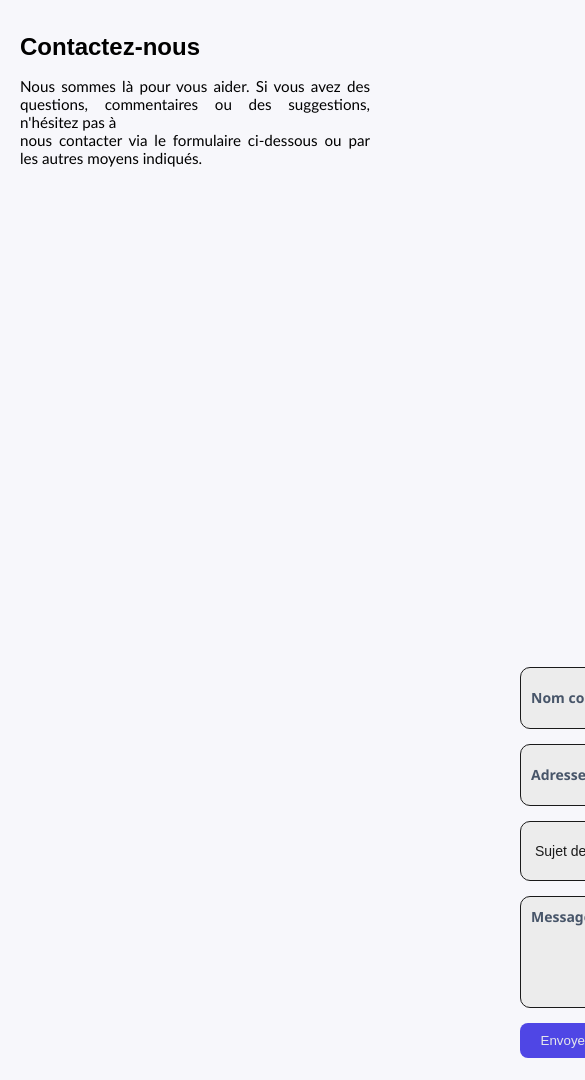
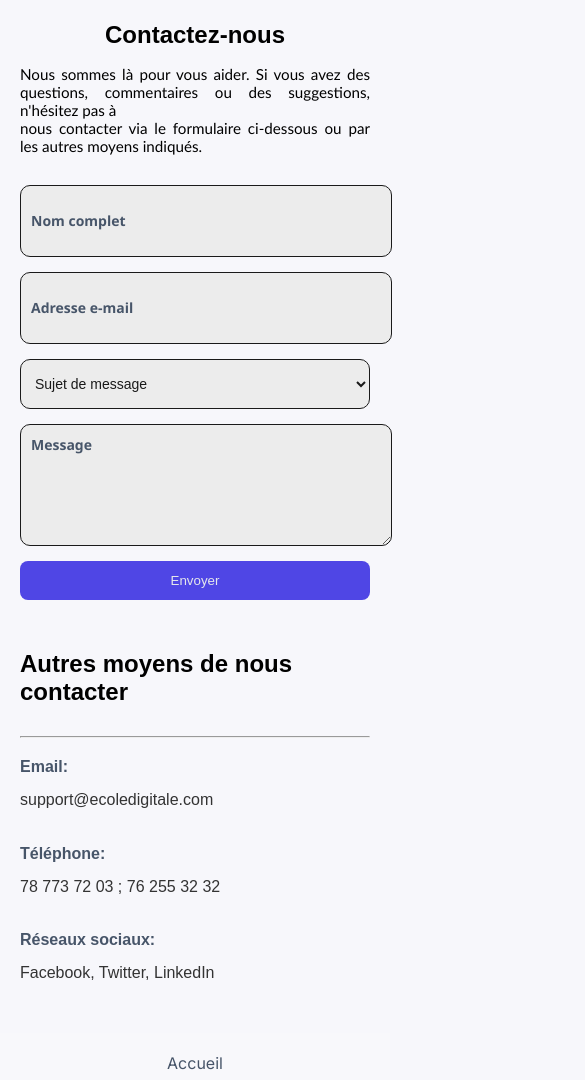
Before and after one commit to ninjaRever/ecoledigital.github.io, a plain HTML site: page html/contact.html in a window 390 px wide. Shown: the part 76-1156 px from the top of the page, 585 px wide, since content can reach past the window. Drawn offline with Linux system fonts and the light colour scheme.

Commit message:
responsive contact

```diff
--- a/css/contact.css
+++ b/css/contact.css
@@ -16,54 +16,49 @@ body {
 h1 {
   text-align: start;
   font-weight: bold;
-
-    font-family: Arial, Helvetica, sans-serif;
-    font-style: normal;
-
+  font-family: Arial, Helvetica, sans-serif;
 }
 
 .description {
   text-align: start;
   margin-bottom: 30px;
-     justify-content: center;
-font-family:'Trebuchet MS', 'Lucida Sans Unicode', 'Lucida Grande', 'Lucida Sans', Arial, sans-serif;
-font-weight: 400;
+  font-family: 'Trebuchet MS', 'Lucida Sans Unicode', 'Lucida Grande', 'Lucida Sans', Arial, sans-serif;
+  font-weight: 400;
 }
 
 .formulaire {
   display: flex;
   flex-direction: column;
   gap: 15px;
-
 }
 
-.formulaire input
- {
- height: 80px;
-  width:80%;
-  padding:10px;
-  height:40px;
-  background-color:rgb(236, 236, 236);
-    border:1px solid rgb(26,26,26);
-    color:rgb(26,26,26); border-radius:10px;
+.formulaire input,
+.formulaire select,
+.formulaire textarea {
+  width: 100%;
+  padding: 10px;
+  background-color: rgb(236, 236, 236);
+  border: 1px solid rgb(26, 26, 26);
+  color: rgb(26, 26, 26);
+  border-radius: 10px;
+  font-size: 16px;
 }
-.formulaire select{
-  height: 80px;
-  width:84%;
-  padding:10px;
-  height:60px;
-  background-color:rgb(236, 236, 236);
-    border:1px solid rgb(26,26,26);
-    color:rgb(26,26,26); border-radius:10px;
+
+.formulaire input,
+.formulaire select {
+  height: 50px;
 }
+
 .formulaire textarea {
-  height: 80px;
-  width:80%;
-  padding:10px;
-  height:90px;
-  background-color:rgb(236, 236, 236);
-    border:1px solid rgb(26,26,26);
-    color:rgb(26,26,26); border-radius:10px;
+  height: 100px;
+  resize: vertical;
+}
+
+textarea,
+::placeholder {
+  color: #475569;
+  font-weight: 700;
+  font-family: 'Segoe UI', Tahoma, Geneva, Verdana, sans-serif;
 }
 
 .buttons {
@@ -74,7 +69,7 @@ font-weight: 400;
   padding: 10px 20px;
   cursor: pointer;
   transition: 0.3s;
-  width: 90px;
+  width: 150px;
 }
 
 .buttons:hover {
@@ -92,6 +87,8 @@ font-weight: 400;
   text-align: center;
 }
 
+
+
 .contact-info {
   margin-top: 40px;
 }
@@ -107,6 +104,21 @@ font-weight: 400;
   line-height: 1.8;
 }
 
+
+.contact-info h4 {
+  margin-bottom: 30px;
+  font-weight: 700;
+  font-size: 1.5rem;
+}
+
+.contact-info ul li {
+  margin-bottom: 25px;
+  font-weight: 700;
+  font-size: 1.2rem;
+  color: #333;
+}
+
+
 #last {
   margin-top: 20px;
   color: rgb(55, 65, 81);
@@ -114,32 +126,29 @@ font-weight: 400;
   text-align: center;
 }
 
-/* ========== FLEX LAYOUT POUR GRAND ÉCRAN ========== */
+
+
 .content-flex {
   display: flex;
   flex-direction: column;
   gap: 30px;
-  border: 1px solid #f7f7fb;;
+  margin-top: 20px;
 }
 
 @media screen and (min-width: 1024px) {
   .content-flex {
     flex-direction: row;
-    justify-content: space-between;
     align-items: flex-start;
+    gap: 60px; /* espace horizontal */
   }
 
   .formulaire,
   .contact-info {
-    width: 48%;
-  }
-
-  .contact-info {
-    width: 800px
+    width: 50%;
   }
 }
 
-/* ========== RESPONSIVE TABLETTE ========== */
+
 @media screen and (max-width: 1024px) {
   .container {
     max-width: 90%;
@@ -149,9 +158,10 @@ font-weight: 400;
   .contact-info,
   .formulaire {
     width: 100%;
-    margin:500px
+    margin: 0 auto;
   }
 }
+
 
 /* ========== RESPONSIVE MOBILE ========== */
 @media screen and (max-width: 600px) {
@@ -171,15 +181,9 @@ font-weight: 400;
     font-size: 14px;
   }
 
-  button {
+  .buttons {
     width: 100%;
-  }
-  .fin{
-    margin: 400px;
-    width: 500px;
-      font-size: large;
-    font-weight: bold;
-    font-style: normal;
+    padding: 12px;
   }
 
   .contact-info h2 {
@@ -191,48 +195,55 @@ font-weight: 400;
   }
 
   #last {
-
     text-align: start;
-    color:   rgb(55, 65, 81);
-    font-weight:400;
-  font-size:small;
-  margin-left: 0px
+    color: rgb(55, 65, 81);
+    font-weight: 400;
+    font-size: small;
+    margin-left: 0;
   }
 }
-textarea{
-    color: #475569;
-    font-weight: 700;
-      font-family: 'Segoe UI', Tahoma, Geneva, Verdana, sans-serif;}
-      ::placeholder{
-        color: #475569;
-    font-weight: 700;
-      font-family: 'Segoe UI', Tahoma, Geneva, Verdana, sans-serif;
-      }
 
-#mail{
-    color:   #475569;
-    font-weight: bold;
-    font-size: larger;
+/* ========== COULEURS DES CONTACTS ========== */
+#mail, #call, #reseau {
+  color: #475569;
+  font-weight: bold;
+  font-size: larger;
 }
-#mail2{
-     font-weight: bold;
-    font-size: larger;
+
+#mail2, #call2, #reseau2 {
+  font-weight: bold;
+  font-size: larger;
 }
-#call{
-     color:  #475569;
-    font-weight: bold;
-    font-size: larger;
+
+/* Labels en gras avec largeur fixe pour espacement */
+#mail, #call, #reseau {
+  display: inline-block;
+  width: 150px;       /* espace fixe pour séparer label et valeur */
+  font-weight: 700;   /* gras uniquement pour le label */
+  color: #475569;
+  font-size: 1.1rem;
 }
-#call2{
-    font-weight: bold;
-    font-size: larger;
+
+/* Valeurs en texte normal, plus grandes */
+#mail2, #call2, #reseau2 {
+  font-weight: 400;   /* texte normal */
+  color: #333;
+  font-size: 1.1rem;
 }
-#reseau{
-     color: #475569;
-    font-weight: bold;
-    font-size: larger;
+/* ======= Passage à la ligne en responsive pour labels et valeurs ======= */
+
+@media screen and (max-width: 600px) {
+  /* Tous les labels */
+  #mail, #call, #reseau,
+  /* Toutes les valeurs */
+  #mail2, #call2, #reseau2 {
+    display: block;      /* Chaque élément prend une ligne entière */
+    width: 100%;        /* largeur pleine */
+    font-size: 1rem;    /* optionnel : taille un peu plus petite */
+  }
+
+  /* Espacement entre label et valeur */
+  #mail, #call, #reseau {
+    margin-bottom: 4px;  /* espace sous le label */
+  }
 }
-#reseau2{
-   font-weight: bold;
-    font-size: larger;
-}
--- a/html/contact.html
+++ b/html/contact.html
@@ -7,8 +7,8 @@
   <link rel="stylesheet" href="../default.css">
   <link rel="stylesheet" href="../css/contact.css">
   <link href="https://fonts.googleapis.com/css?family=Inter:400,600&display=swap" rel="stylesheet">
-   <link rel="stylesheet" href="style.css" />
-    <script type="text/javascript" src="formulaire.js"></script>
+   <link rel="stylesheet" href="../css/responsive.css">
+
 </head>
 <body>
   <header class="nav-header">
@@ -32,7 +32,6 @@
     </div>
   </header>
 
-  <body>
     <main class="container">
       <h1>Contactez-nous</h1>
       <p class="description">
@@ -66,17 +65,12 @@
             <div class="fin">
           <h4>Autres moyens de nous contacter</h4>
           <hr>
-      <pre>
-<span id="mail">Email</span>                                    <span id="mail2">support@ecoledigitale.com</span> <br>
-<hr>
-<span id="call">Telephone</span>                               <span id="call2">78 773 72 03 ; 76 255 32 32</span> <br>
-<hr>
-<span id="reseau">Reseaux sociaux</span>                        <span id="reseau2">Facebook,Twitter,Linkedin</span>
-    </pre>
+    <ul>
+  <li><span id="mail">Email:</span> <span id="mail2">support@ecoledigitale.com</span></li>
+  <li><span id="call">Téléphone:</span> <span id="call2">78 773 72 03 ; 76 255 32 32</span></li>
+  <li><span id="reseau">Réseaux sociaux:</span> <span id="reseau2">Facebook, Twitter, LinkedIn</span></li>
+</ul>
 
-<p id="last">Votre message a été envoyé avec succès. Nous vous répondrons dans les plus brefs délais.</p>
-          </div>
-        </section>
 
     </main>
   </body>
@@ -85,39 +79,8 @@
 
 
 
-  <!-- ...autre contenu... -->
-<script>
-function resetForm() {
-  const nom = document.getElementById('nom').value.trim();
-  const email = document.getElementById('email').value.trim();
-  const sujet = document.getElementById('Sujet').value.trim();
-  const message = document.getElementById('message').value.trim();
-
-  if (!nom || !email || !sujet || !message) {
-    alert("Veuillez remplir tous les champs.");
-    return;
-  }
-
-  // Vider les champs
-  document.getElementById('nom').value = '';
-  document.getElementById('email').value = '';
-  document.getElementById('Sujet').value = '';
-  document.getElementById('message').value = '';
-
-  // Afficher la notification
-  const notif = document.getElementById('notification');
-  notif.style.display = 'block';
-
-  // La cacher après 2 secondes
-  setTimeout(() => {
-    notif.style.display = 'none';
-  }, 2000);
-}
-
-</script>
 
 
-</main>
 
 
   <footer class="footer">
@@ -157,5 +120,39 @@ function resetForm() {
       © 2025 EcoleDigitale. Tous droits réservés.
     </div>
   </footer>
+
+  <!-- ...autre contenu... -->
+<script>
+function resetForm() {
+  const nom = document.getElementById('nom').value.trim();
+  const email = document.getElementById('email').value.trim();
+  const sujet = document.getElementById('Sujet').value.trim();
+  const message = document.getElementById('message').value.trim();
+
+  if (!nom || !email || !sujet || !message) {
+    alert("Veuillez remplir tous les champs.");
+    return;
+  }
+
+  // Vider les champs
+  document.getElementById('nom').value = '';
+  document.getElementById('email').value = '';
+  document.getElementById('Sujet').value = '';
+  document.getElementById('message').value = '';
+
+  // Afficher la notification
+  const notif = document.getElementById('notification');
+  notif.style.display = 'block';
+
+  // La cacher après 2 secondes
+  setTimeout(() => {
+    notif.style.display = 'none';
+  }, 2000);
+}
+
+</script>
+<script type="text/javascript" src="formulaire.js"></script>
+ <script src="../js/script.js"></script>
+
 </body>
 </html>
```
